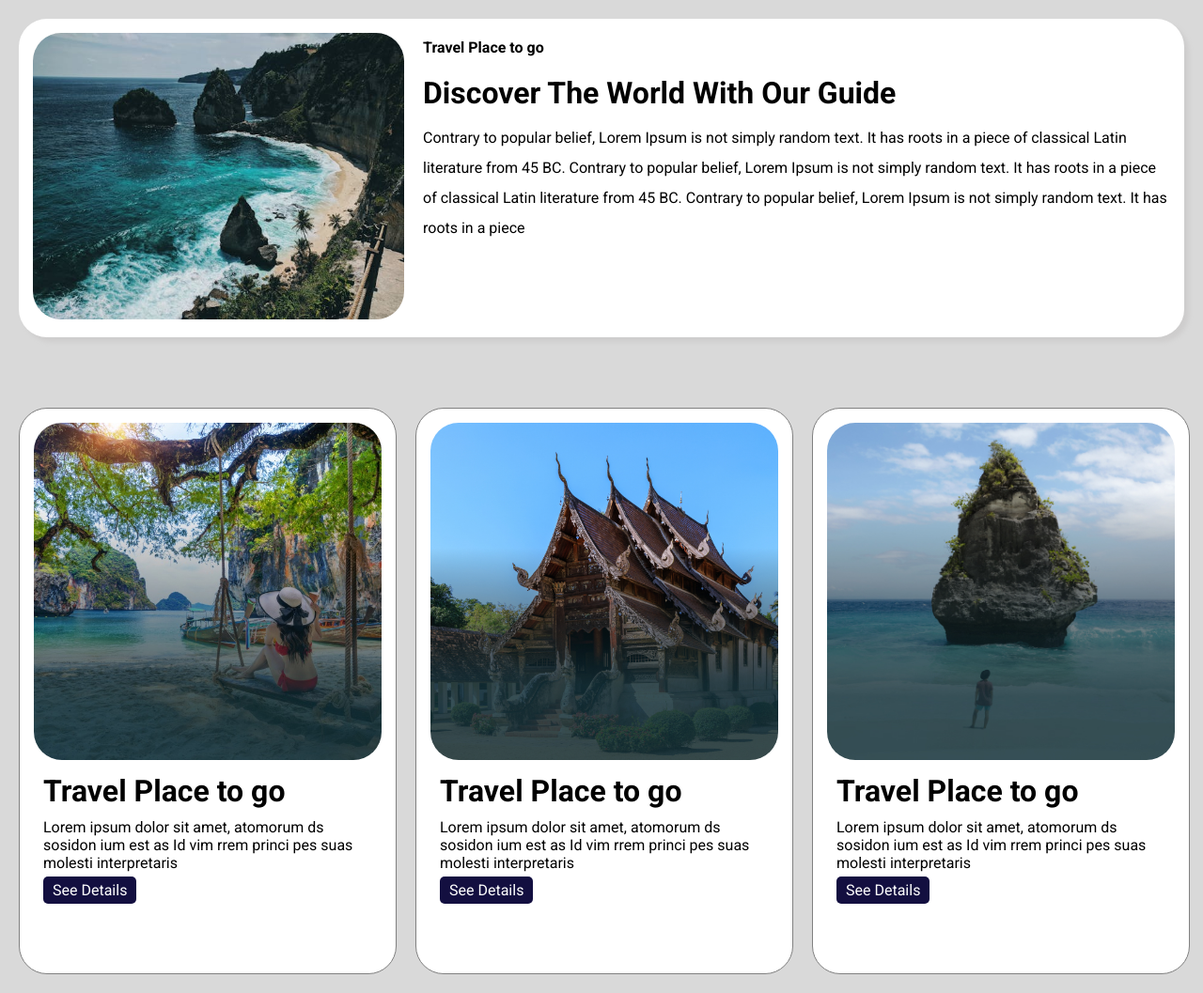
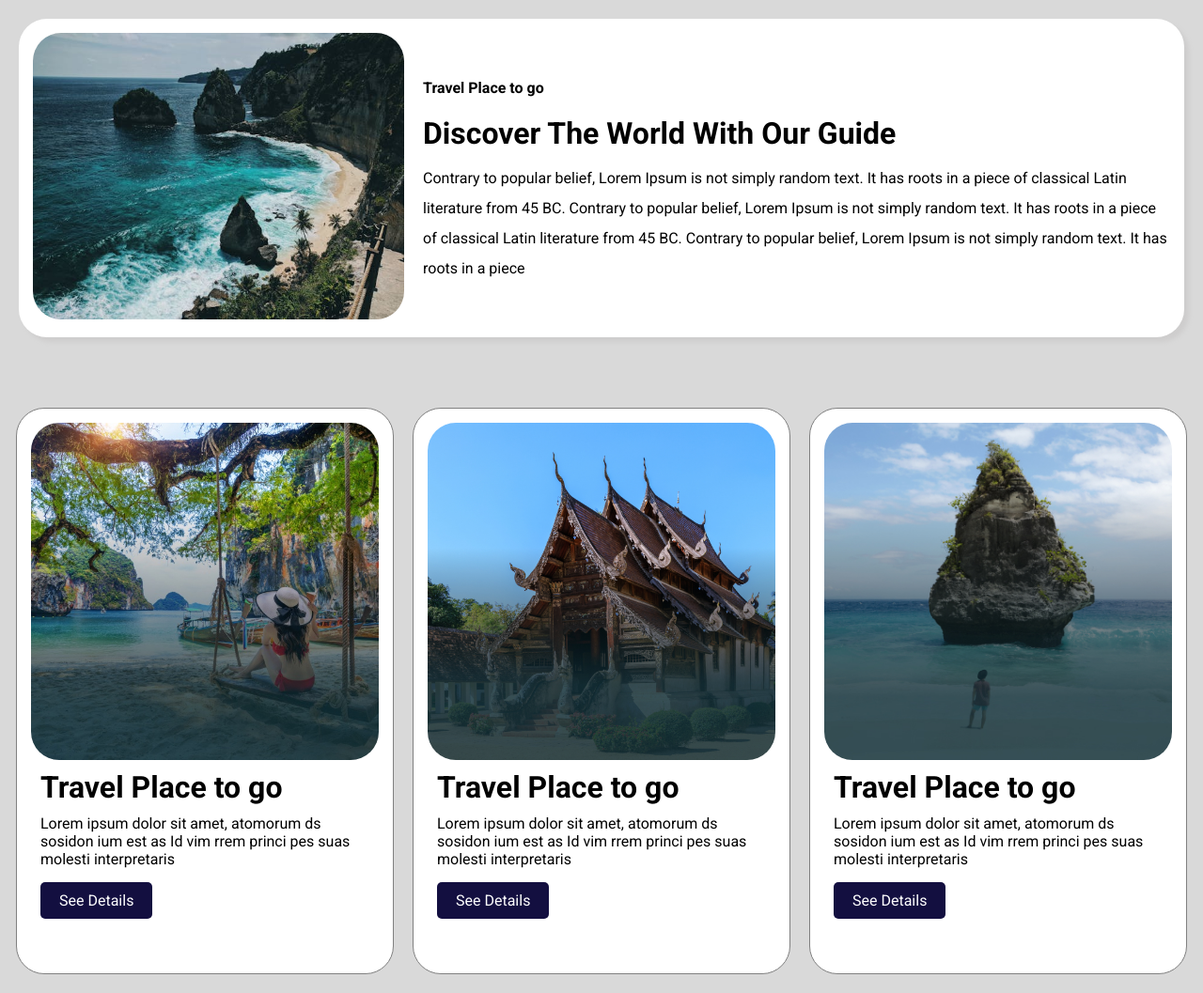
Before and after one commit to muzahid-nayim/Fullstack-course, a plain HTML site: page class4/index.html in a window 1280 px wide. Shown: the whole page at 94% size. Drawn offline with Linux system fonts and the light colour scheme.

Commit message:
fix some issue

```diff
--- a/class4/index.html
+++ b/class4/index.html
@@ -9,12 +9,11 @@
 			/* import font  */
 			@import url("https://fonts.googleapis.com/css2?family=Roboto:ital,wght@0,100;0,300;0,400;0,500;0,700;0,900;1,100;1,300;1,400;1,500;1,700;1,900&display=swap");
 
-
 			* {
 				margin: 0;
 				padding: 0;
 				box-sizing: border-box;
-				font-family: "Roboto", sans-serif;
+				font-family: "Roboto", sans-serif !important;
 			}
 
 			.flex {
@@ -28,7 +27,7 @@
 			.wide-card-container {
 				margin: 20px;
 				background-color: white;
-				box-shadow: 5px 5px 5px rgb(206, 205, 205);
+				box-shadow: 5px 5px 5px #cecdcd;
 				padding: 15px;
 				gap: 20px;
 			}
@@ -49,6 +48,8 @@
 				margin: 20px;
 				gap: 20px;
 				margin-top: 75px;
+				justify-content: center;
+				align-items: center;
 			}
 
 			.btn {
@@ -58,6 +59,24 @@
 				padding: 5px 10px;
 				border-radius: 5px;
 				margin: 10px;
+			}
+
+			.justify-center {
+				justify-content: center;
+			}
+
+			.align-center {
+				align-items: center;
+			}
+
+			.flex-center {
+				justify-content: center;
+				align-items: center;
+			}
+
+			.see-btn {
+				margin-top: 35px;
+				padding: 10px 20px;
 			}
 		</style>
 	</head>
@@ -75,18 +94,20 @@
 				/>
 			</div>
 			<!-- card content  -->
-			<div class="wide-card-content">
+			<div class="wide-card-content flex align-center">
+				<div>
 					<h4>Travel Place to go</h4>
 					<h1>Discover The World With Our Guide</h1>
 					<p>
-					Contrary to popular belief, Lorem Ipsum is not simply random
-					text. It has roots in a piece of classical Latin literature
-					from 45 BC. Contrary to popular belief, Lorem Ipsum is not
-					simply random text. It has roots in a piece of classical
-					Latin literature from 45 BC. Contrary to popular belief,
-					Lorem Ipsum is not simply random text. It has roots in a
-					piece
+						Contrary to popular belief, Lorem Ipsum is not simply
+						random text. It has roots in a piece of classical Latin
+						literature from 45 BC. Contrary to popular belief, Lorem
+						Ipsum is not simply random text. It has roots in a piece
+						of classical Latin literature from 45 BC. Contrary to
+						popular belief, Lorem Ipsum is not simply random text.
+						It has roots in a piece
 					</p>
+				</div>
 			</div>
 		</div>
 		<!-- =========== END CARD WIDE ======= -->
@@ -96,6 +117,7 @@
 			<!-- card1  -->
 			<div class="rounded medium-card">
 				<!-- card image  -->
+				<div class="card-image justify-center flex">
 					<img
 						class="rounded"
 						src="./images/card1.png"
@@ -103,17 +125,20 @@
 						height="359px"
 						alt=""
 					/>
+				</div>
+
 				<h1 style="margin: 10px">Travel Place to go</h1>
-				<p style="margin: 10px">
+				<p style="margin: 10px; margin-bottom: 25px;">
 					Lorem ipsum dolor sit amet, atomorum ds sosidon ium est as
 					Id vim rrem princi pes suas molesti interpretaris
 				</p>
-				<a class="btn" href="#">See Details</a>
+				<a class="btn see-btn" href="#">See Details</a>
 			</div>
 
 			<!-- card2  -->
 			<div class="rounded medium-card">
 				<!-- card image  -->
+				<div class="card-image justify-center flex">
 					<img
 						class="rounded"
 						src="./images/card2.png"
@@ -121,17 +146,19 @@
 						height="359px"
 						alt=""
 					/>
+				</div>
 				<h1 style="margin: 10px">Travel Place to go</h1>
-				<p style="margin: 10px">
+				<p style="margin: 10px; margin-bottom: 25px">
 					Lorem ipsum dolor sit amet, atomorum ds sosidon ium est as
 					Id vim rrem princi pes suas molesti interpretaris
 				</p>
-				<a class="btn" href="#">See Details</a>
+				<a class="btn see-btn" href="#">See Details</a>
 			</div>
 
 			<!-- card3 -->
 			<div class="rounded medium-card">
 				<!-- card image  -->
+				<div class="card-image justify-center flex">
 					<img
 						class="rounded"
 						src="./images/card3.png"
@@ -139,12 +166,13 @@
 						height="359px"
 						alt=""
 					/>
+				</div>
 				<h1 style="margin: 10px">Travel Place to go</h1>
-				<p style="margin: 10px">
+				<p style="margin: 10px; margin-bottom: 25px;">
 					Lorem ipsum dolor sit amet, atomorum ds sosidon ium est as
 					Id vim rrem princi pes suas molesti interpretaris
 				</p>
-				<a class="btn" href="#">See Details</a>
+				<a class="btn see-btn" href="#">See Details</a>
 			</div>
 		</div>
 		<!-- ==========END CARD MEDIUM =========== -->
```
Lines whose indentation alone changed are shown as unchanged.
